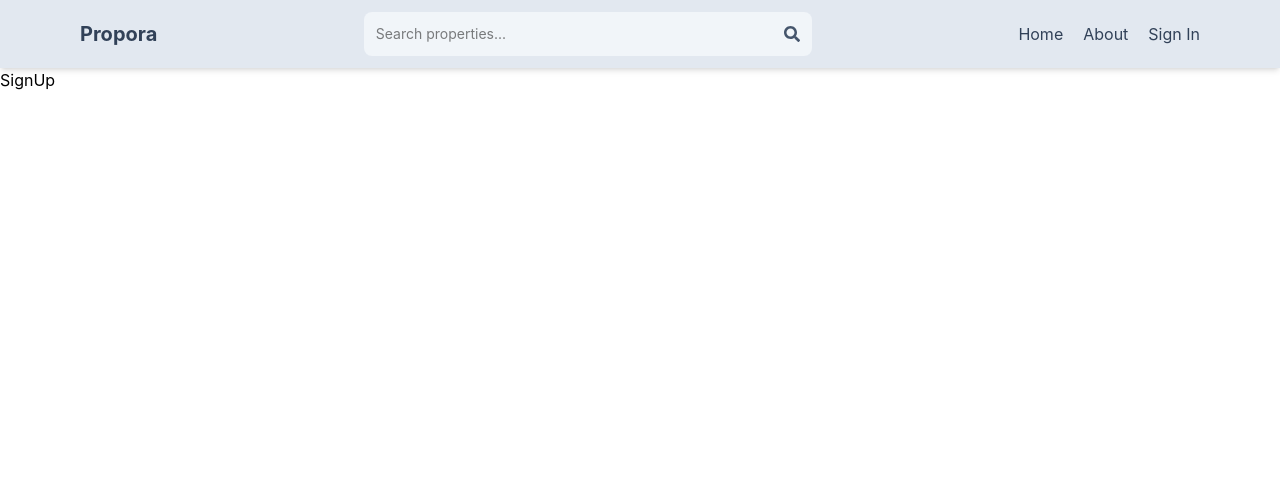
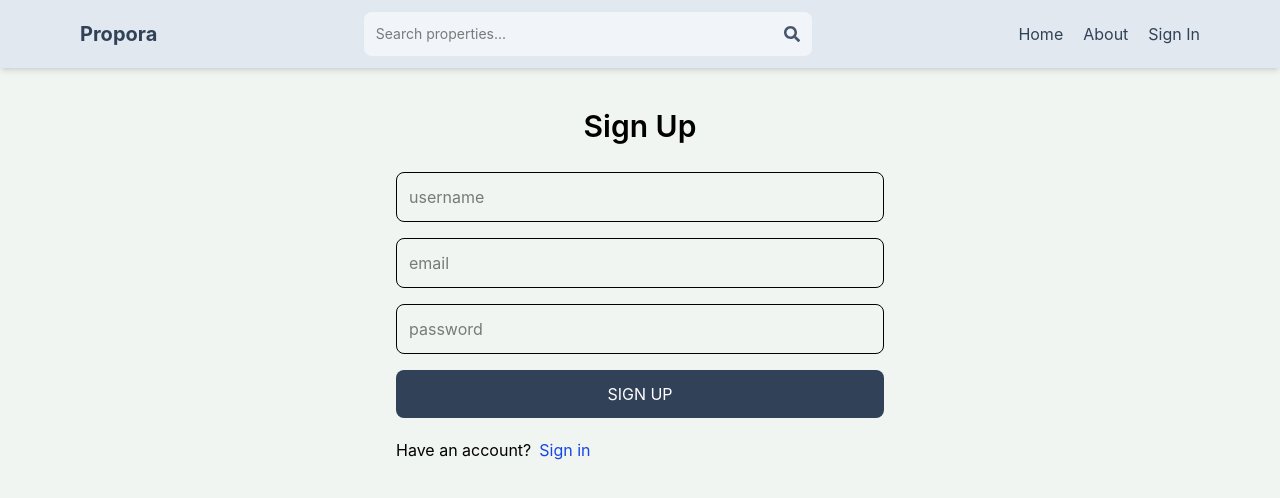
Before and after one commit to mhassanobaid/propora, a React (Vite) app in the folder client/: page /sign-up in a window 1280 px wide. Shown: the top 498 px of the page. Built offline with nearby package versions, Linux system fonts and the light colour scheme.

Commit message:
feat: design sign up page ui

```diff
--- a/client/src/index.css
+++ b/client/src/index.css
@@ -3,3 +3,7 @@
 @theme {
   --font-aptos: 'Aptos', 'Segoe UI', sans-serif;
 }
+
+body {
+  background-color: rgb(241, 245, 241);
+}
--- a/client/src/pages/SignUp.jsx
+++ b/client/src/pages/SignUp.jsx
@@ -1,7 +1,38 @@
-import React from 'react'
+import { Link } from 'react-router-dom';
 
 export default function SignUp() {
   return (
-    <div>SignUp</div>
-  )
+    <div className="p-3 max-w-lg mx-auto">
+      <h1 className="text-3xl text-center font-semibold my-7">Sign Up</h1>
+      <form className="flex flex-col gap-4">
+        <input
+          type="text"
+          placeholder="username"
+          className="border p-3 rounded-lg"
+          id="username"
+        />
+        <input
+          type="email"
+          placeholder="email"
+          className="border p-3 rounded-lg"
+          id="email"
+        />
+        <input
+          type="password"
+          placeholder="password"
+          className="border p-3 rounded-lg"
+          id="password"
+        />
+        <button className="bg-slate-700 text-white p-3 rounded-lg uppercase hover:opacity-95 disabled:opacity-80">
+          Sign up
+        </button>
+      </form>
+      <div className="flex gap-2 mt-5">
+        <p>Have an account?</p>
+        <Link to={'/sign-in'}>
+          <span className="text-blue-700">Sign in</span>
+        </Link>
+      </div>
+    </div>
+  );
 }
```
